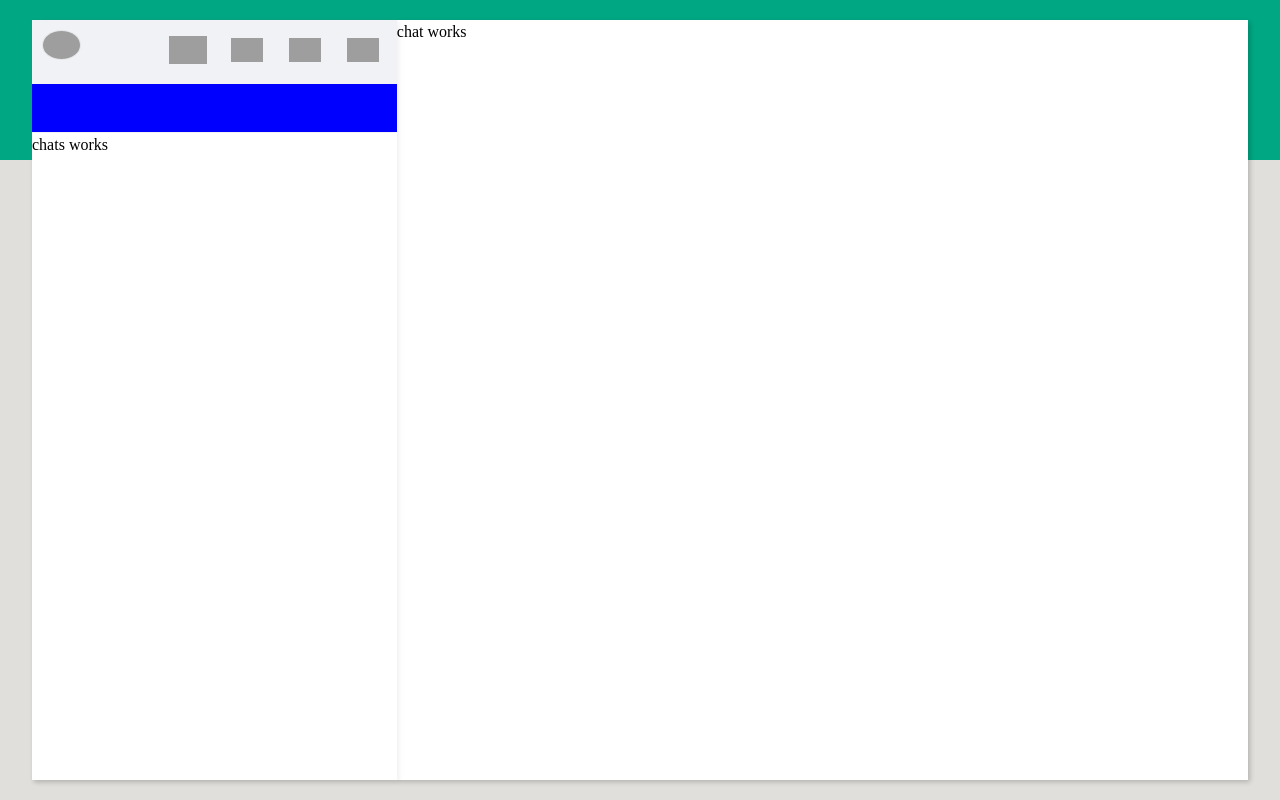
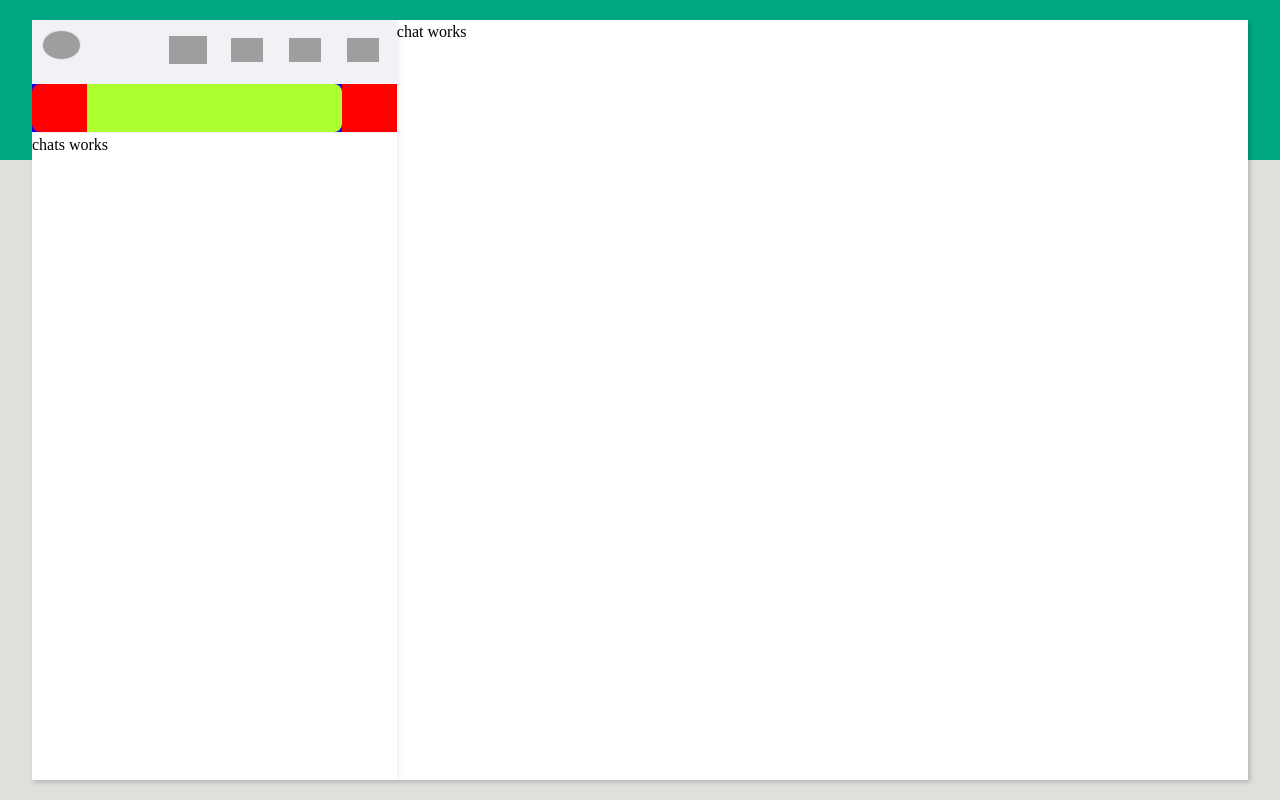
Before and after one commit to AbhiMophare/abhi-WhatsApp, an Angular app: page / in a window 1280 px wide. Built offline with nearby package versions, Linux system fonts and the light colour scheme; grey boxes are pictures that could not be loaded.

Commit message:
search debuging

```diff
--- a/src/app/side-nav/sidenav-search/sidenav-search.component.css
+++ b/src/app/side-nav/sidenav-search/sidenav-search.component.css
@@ -1,7 +1,7 @@
 .container {
   display: flex;
   flex-direction: row;
-  align-items: center;
+  width: 100%;
   height: 6vh;
   background-color: blue;
 }
```
